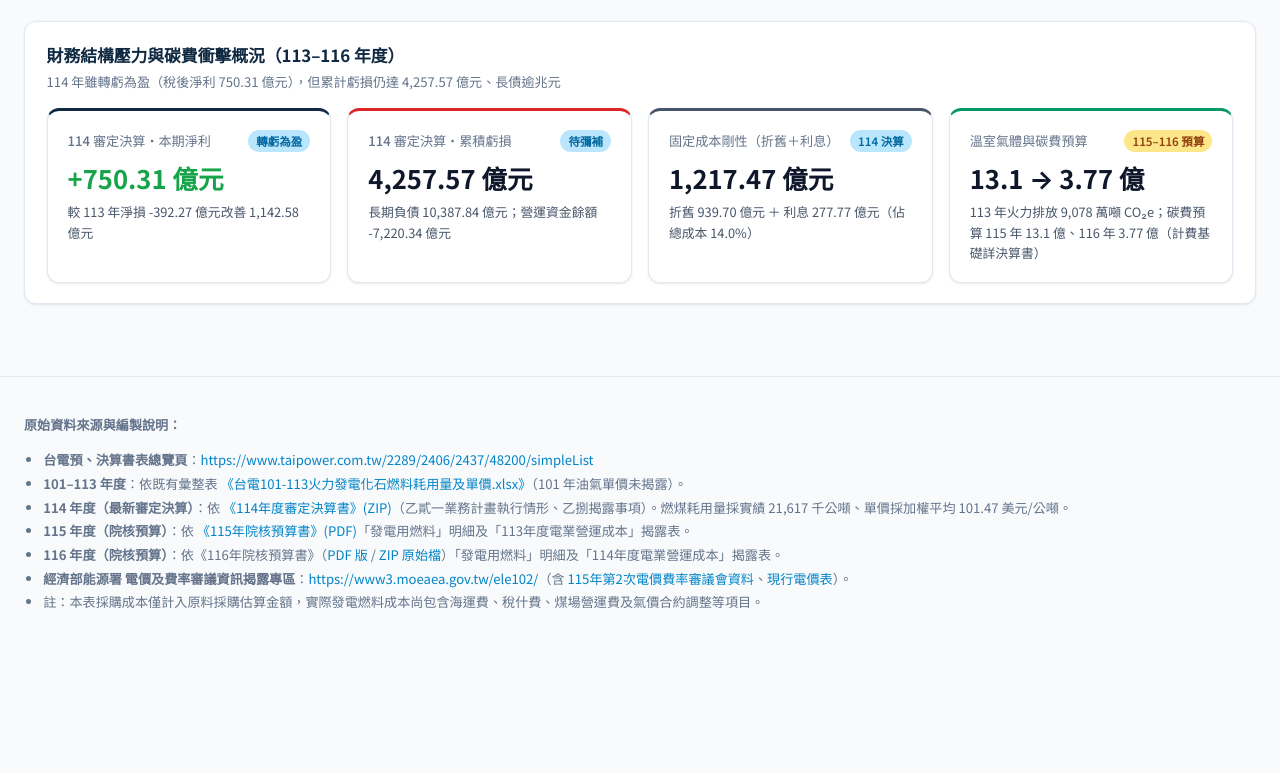
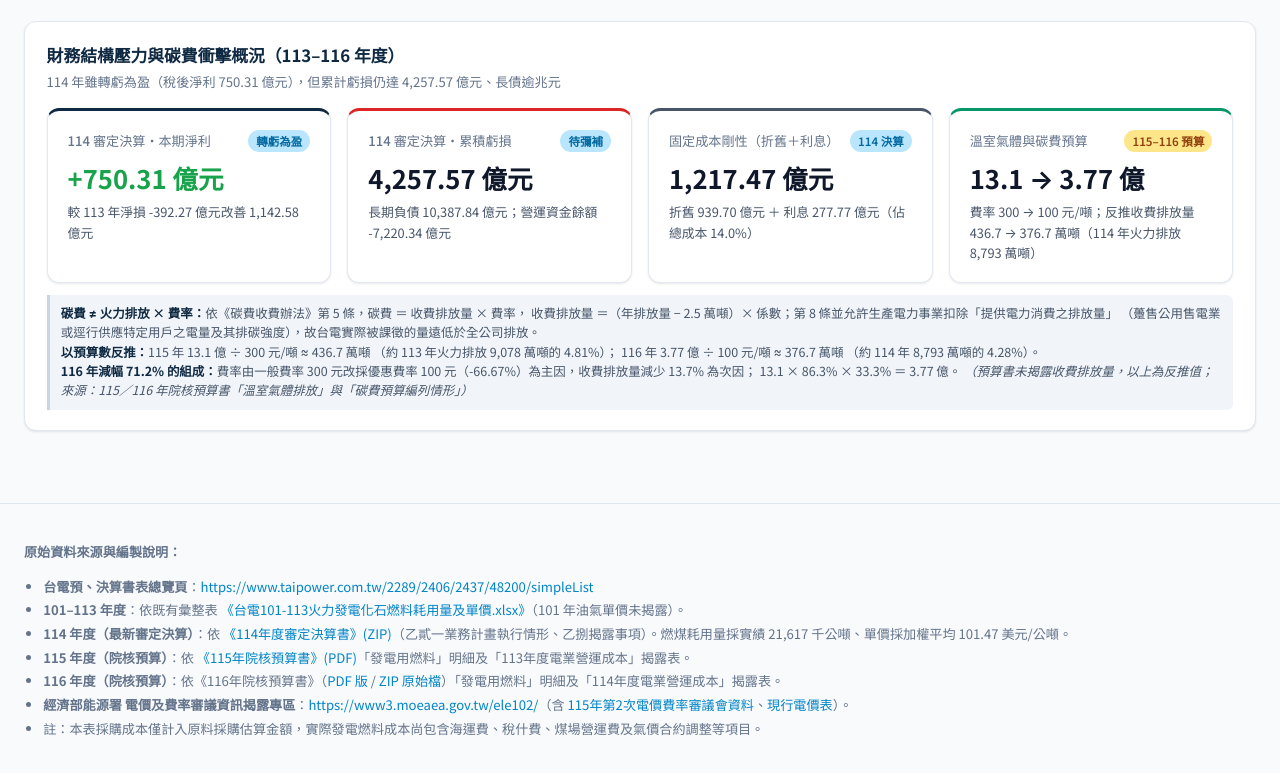
Before and after one commit to cormort/Tai-power-energy-cost, a plain HTML site: page index.html in a window 1280 px wide. Shown: the part 5668-6441 px from the top of the page. Before the commit the page ends 6328 px from the top, so only its background shows below. Drawn offline with Linux system fonts and the light colour scheme.

Commit message:
feat: 碳費卡片改為可驗算，補上法規依據與費率變動拆解
原文「113 年火力排放 9,078 萬噸；115 按 300 元/噸編列」會讓讀者
相乘得到 272.34 億，但預算書只編 13.1 億，差 20.8 倍。

查證 115／116 年院核預算書原文：
- 115 書：「115 年度須繳納碳費以一般費率 300 元/噸 CO2e 估算，
  共編列預算 13.1 億元」（規費明細表 1,310,000 千元）
- 116 書：「116 年度須繳納碳費以優惠費率 100 元/噸 CO2e 估算，
  共編列預算 376,667 千元」；並載 114 年火力排放 8,793 萬噸
  （113 年為 9,078 萬噸，見 115 書）

法規依據（碳費收費辦法）：
- 第 5 條：碳費＝收費排放量×費率；收費排放量＝（年排放量−2.5 萬噸）×係數
- 第 8 條：生產電力之事業得申請扣除「提供電力消費之排放量」
  （躉售公用售電業或逕行供應特定用戶）

改動：
- 卡片副標改為「費率 300 → 100 元/噸；反推收費排放量 436.7 → 376.7 萬噸」
- 卡片下方新增可驗算註記：反推式、占火力排放 4.81%／4.28%、
  以及 116 年減幅 71.2% 的拆解（費率 -66.7% 為主因、收費排放量
  -13.7% 為次因；13.1 × 86.3% × 33.3% = 3.77 億）
- 註記由 renderKpis() 依 FIN.carbon_fee_budget / carbon_rate 計算
- FIN 增 carbon_rate 與 114 年火力排放，README 補「不可寫成排放×費率」

驗證：與改版前 baseline 比對，36 個 KPI 欄位僅此卡 sub 變動（刻意），
電價表 7 列仍完全相同；本機 console 無錯誤。

```diff
--- a/index.html
+++ b/index.html
@@ -825,9 +825,15 @@
         <div class="kpi-card" style="border-top-color:#059669;">
           <div class="kpi-label"><span>溫室氣體與碳費預算</span><span class="pill pill-budget">115–116 預算</span></div>
           <div class="kpi-value num" id="kpiCarbon">13.1 → 3.77 億</div>
-          <div class="kpi-sub" id="kpiCarbonSub">113 年火力排放 9,078 萬噸 CO₂e；碳費預算 115 年 13.1 億、116 年 3.77 億（計費基礎詳決算書）</div>
-        </div>
-      </div>
+          <div class="kpi-sub" id="kpiCarbonSub">費率 300 → 100 元/噸；反推收費排放量 436.7 → 376.7 萬噸（114 年火力排放 8,793 萬噸）</div>
+        </div>
+      </div>
+      <p class="chart-note" id="carbonNote">
+        <strong>碳費 ≠ 火力排放 × 費率：</strong>依《碳費收費辦法》第 5 條，碳費 ＝ 收費排放量 × 費率，
+        收費排放量 ＝（年排放量 − 2.5 萬噸）× 係數；第 8 條並允許生產電力事業扣除「提供電力消費之排放量」，
+        故台電實際被課徵的量遠低於全公司排放。115 年 13.1 億 ÷ 300 元/噸 ≈ 436.7 萬噸（約 113 年火力排放的 4.81%）。
+        （載入後由程式重算）
+      </p>
     </section>
 
   </main>
@@ -868,8 +874,9 @@
       accumulated_loss: 4257.57,
       long_term_debt: 10387.84,
       working_capital: -7220.34,
-      ghg: { '113': 9078 },                            // 萬噸 CO₂e（火力排放）
-      carbon_fee_budget: { '115': 13.1, '116': 3.77 }  // 億元
+      ghg: { '113': 9078, '114': 8793 },               // 萬噸 CO₂e（火力排放；113 見 115 書、114 見 116 書）
+      carbon_fee_budget: { '115': 13.1, '116': 3.76667 },   // 億元（115 編 13.1 億；116 編 376,667 千元）
+      carbon_rate: { '115': 300, '116': 100 }              // 元/噸 CO2e（115 一般費率、116 優惠費率）
     };
 
     const fmtInt = (v) => v == null ? '未揭露' : Math.round(v).toLocaleString('zh-TW');
@@ -1421,8 +1428,29 @@
       setKpi('kpiFixed', `${fmtDec(dep + intr)} 億元`);
       setKpi('kpiFixedSub', `折舊 ${fmtDec(dep)} 億元 ＋ 利息 ${fmtDec(intr)} 億元（佔總成本 ${fmtDec((dep + intr) / total * 100, 1)}%）`);
 
-      setKpi('kpiCarbon', `${FIN.carbon_fee_budget['115']} → ${FIN.carbon_fee_budget['116']} 億`);
-      setKpi('kpiCarbonSub', `113 年火力排放 ${fmtDec(FIN.ghg['113'], 0)} 萬噸 CO₂e；碳費預算 115 年 ${FIN.carbon_fee_budget['115']} 億、116 年 ${FIN.carbon_fee_budget['116']} 億（計費基礎詳決算書）`);
+      // 碳費：預算書只揭露「金額 + 費率」，收費排放量由兩者反推
+      // （收費排放量 = 年排放量 − 2.5 萬噸，再扣除提供電力消費之排放量，見碳費收費辦法 §5、§8）
+      const cf = FIN.carbon_fee_budget, cr = FIN.carbon_rate;
+      const trim2 = (v) => String(+(+v).toFixed(2));
+      const chargeQty = (y) => cf[y] * 1e8 / cr[y] / 1e4;      // 萬噸
+      const q115 = chargeQty('115'), q116 = chargeQty('116');
+      const totalCut = (cf['116'] / cf['115'] - 1) * 100;
+      const rateCut = (cr['116'] / cr['115'] - 1) * 100;
+      const qtyCut = (q116 / q115 - 1) * 100;
+      setKpi('kpiCarbon', `${trim2(cf['115'])} → ${trim2(cf['116'])} 億`);
+      setKpi('kpiCarbonSub', `費率 ${cr['115']} → ${cr['116']} 元/噸；反推收費排放量 ${fmtDec(q115, 1)} → ${fmtDec(q116, 1)} 萬噸（114 年火力排放 ${fmtDec(FIN.ghg['114'], 0)} 萬噸）`);
+      setKpi('carbonNote',
+        `<strong>碳費 ≠ 火力排放 × 費率：</strong>依《碳費收費辦法》第 5 條，碳費 ＝ 收費排放量 × 費率，
+         收費排放量 ＝（年排放量 − 2.5 萬噸）× 係數；第 8 條並允許生產電力事業扣除「提供電力消費之排放量」
+         （躉售公用售電業或逕行供應特定用戶之電量及其排碳強度），故台電實際被課徵的量遠低於全公司排放。<br />
+         <strong>以預算數反推：</strong>115 年 ${trim2(cf['115'])} 億 ÷ ${cr['115']} 元/噸 ≈ ${fmtDec(q115, 1)} 萬噸
+         （約 113 年火力排放 ${fmtDec(FIN.ghg['113'], 0)} 萬噸的 ${fmtDec(q115 / FIN.ghg['113'] * 100)}%）；
+         116 年 ${trim2(cf['116'])} 億 ÷ ${cr['116']} 元/噸 ≈ ${fmtDec(q116, 1)} 萬噸
+         （約 114 年 ${fmtDec(FIN.ghg['114'], 0)} 萬噸的 ${fmtDec(q116 / FIN.ghg['114'] * 100)}%）。<br />
+         <strong>116 年減幅 ${fmtDec(Math.abs(totalCut), 1)}% 的組成：</strong>費率由一般費率 ${cr['115']} 元改採優惠費率
+         ${cr['116']} 元（${signPct(rateCut)}）為主因，收費排放量減少 ${fmtDec(Math.abs(qtyCut), 1)}% 為次因；
+         ${trim2(cf['115'])} × ${fmtDec(q116 / q115 * 100, 1)}% × ${fmtDec(cr['116'] / cr['115'] * 100, 1)}% ＝ ${trim2(cf['116'])} 億。
+         <em>（預算書未揭露收費排放量，以上為反推值；來源：115／116 年院核預算書「溫室氣體排放」與「碳費預算編列情形」）</em>`);
     }
 
     // ── 電價表：由 TARIFF 產生（HTML 內的靜態列為無 JS 備援）──
```
Also changed, not shown: 1 other file.
